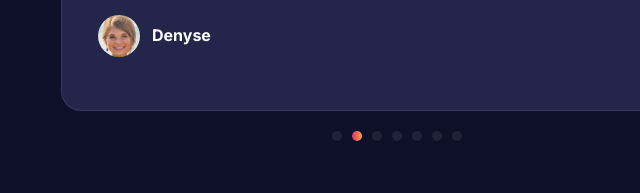
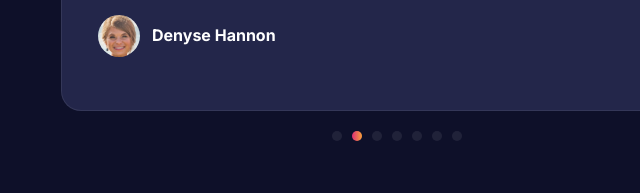
Before and after one commit to atourbest/leadtheroomsprint, a plain HTML site: page fieldguide.html in a window 1280 px wide. Both pictures are taken after a click on the button 600 px from the left and 1517 px from the top of the page. Shown: the part 1381-1574 px from the top of the page, 243-883 px from the left. Drawn offline with Linux system fonts and the light colour scheme.

Commit message:
Add files via upload

```diff
--- a/fieldguide.html
+++ b/fieldguide.html
@@ -190,7 +190,7 @@
     </div>
     <div class="slide">
       <blockquote>"After just one session, I walked away with practical, actionable tactics I could immediately apply. It's rare to find a workshop that's not only insightful, but truly actionable the moment you leave."</blockquote>
-      <div class="s-person"><img src="denyse.png" alt="Denyse" loading="lazy" onerror="this.remove()" style=""><span class="p-name">Denyse</span></div>
+      <div class="s-person"><img src="denyse.png" alt="Denyse Hannon" loading="lazy" onerror="this.remove()" style=""><span class="p-name">Denyse Hannon</span></div>
     </div>
     <div class="slide">
       <blockquote>"I feel much more confident in my ability to facilitate effectively &mdash; not just to guide discussions, but to truly provoke insight and galvanize change within groups. I would highly recommend this program to anyone looking to elevate their facilitation skills."</blockquote>
```
